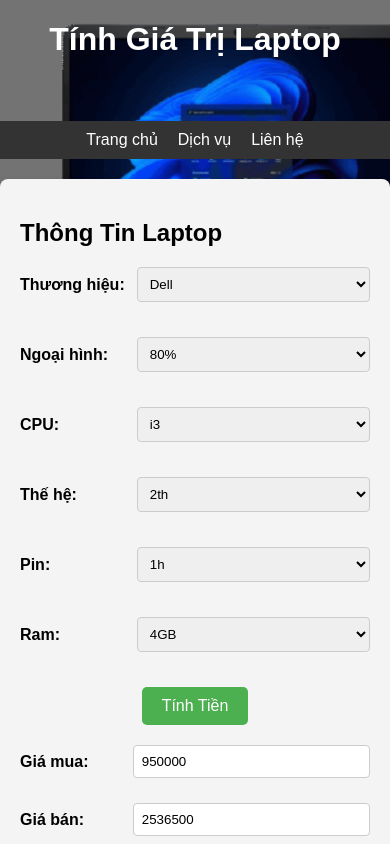
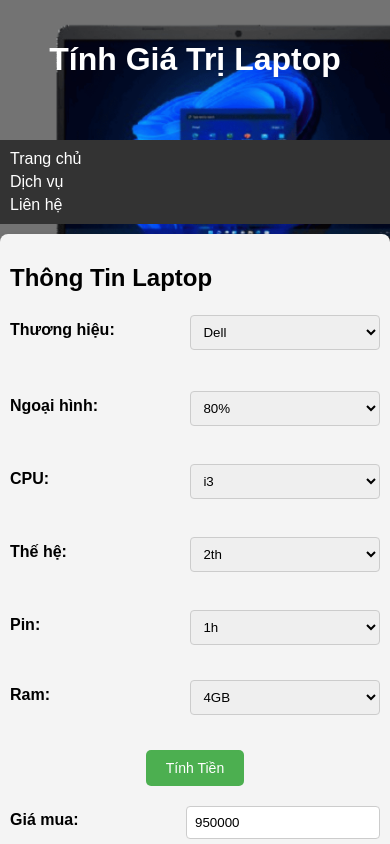
Before and after one commit to dtluongg/AboutLaptop, a plain HTML site: page index.html in a window 390 px wide. Shown: the top 844 px of the page. Drawn offline with Linux system fonts and the light colour scheme.

Commit message:
Thêm responsive

```diff
--- /dev/null
+++ b/asset/reponsive.css
@@ -0,0 +1,59 @@
+/* Mặc định cho Desktop */
+body {
+    font-family: Arial, sans-serif;
+    margin: 0;
+    padding: 0;
+}
+
+/* Responsive cho Tablet (kích thước màn hình từ 768px đến 1024px) */
+@media (max-width: 1024px) {
+    header {
+        height: 150px; /* Giảm chiều cao của header cho tablet */
+        padding-top: 30px;
+    }
+
+    .container {
+        max-width: 90%; /* Giảm độ rộng của container */
+        margin: 10px auto;
+        padding: 15px;
+    }
+
+    .form-grid .form-group {
+        flex: 1 1 100%; /* Mỗi hàng chiếm toàn bộ chiều rộng trên tablet */
+    }
+
+    nav {
+        gap: 10px; /* Giảm khoảng cách giữa các link */
+    }
+}
+
+/* Responsive cho Mobile (kích thước màn hình từ 767px trở xuống) */
+@media (max-width: 767px) {
+    header {
+        height: 120px; /* Giảm chiều cao header hơn nữa cho mobile */
+        padding-top: 20px;
+    }
+
+    .container {
+        max-width: 100%;
+        padding: 10px;
+    }
+
+    nav {
+        flex-direction: column; /* Xếp link điều hướng theo cột cho mobile */
+        gap: 5px;
+    }
+
+    .form-grid {
+        flex-direction: column; /* Chuyển layout về dạng cột */
+    }
+
+    .form-group label {
+        width: 100%; /* Nhãn chiếm toàn bộ chiều rộng */
+        margin-bottom: 5px;
+    }
+
+    button {
+        font-size: 14px; /* Giảm kích thước chữ trong nút */
+    }
+}
--- a/index.html
+++ b/index.html
@@ -5,6 +5,7 @@
     <meta name="viewport" content="width=device-width, initial-scale=1.0">
     <title>Tính Giá Trị Laptop</title>
     <link rel="stylesheet" href="./asset/style.css">
+    <link rel="stylesheet" href="./asset/reponsive.css">
     <style>
 
     </style>
```
